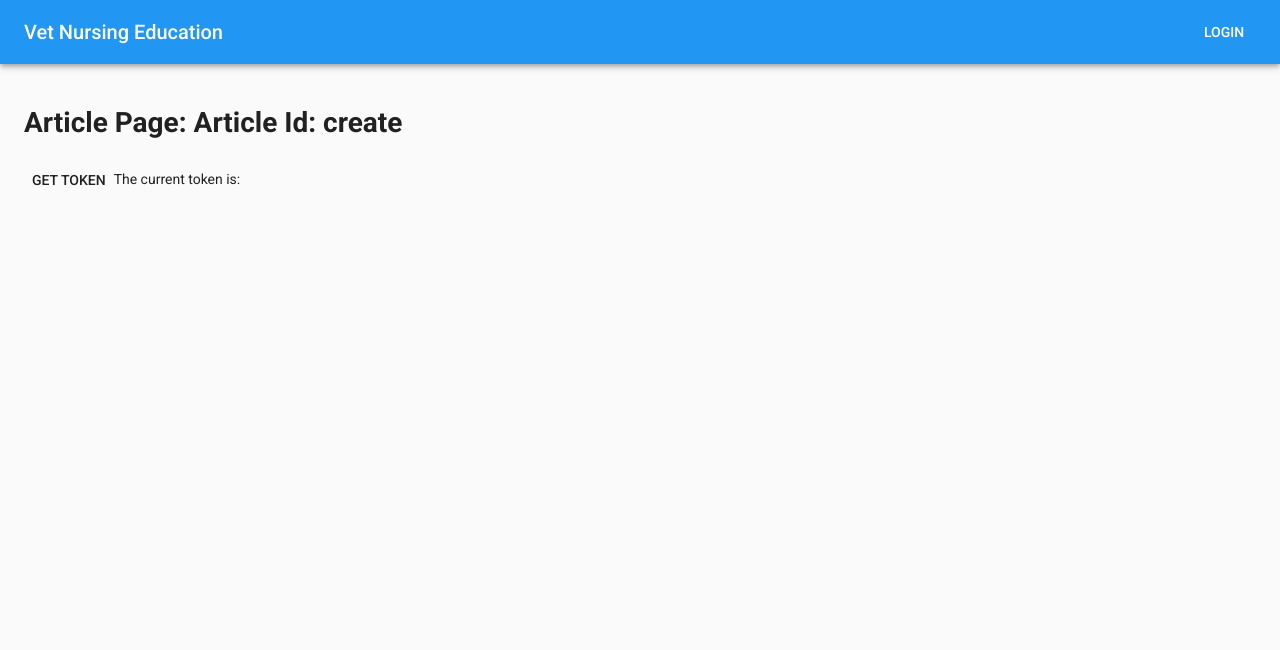
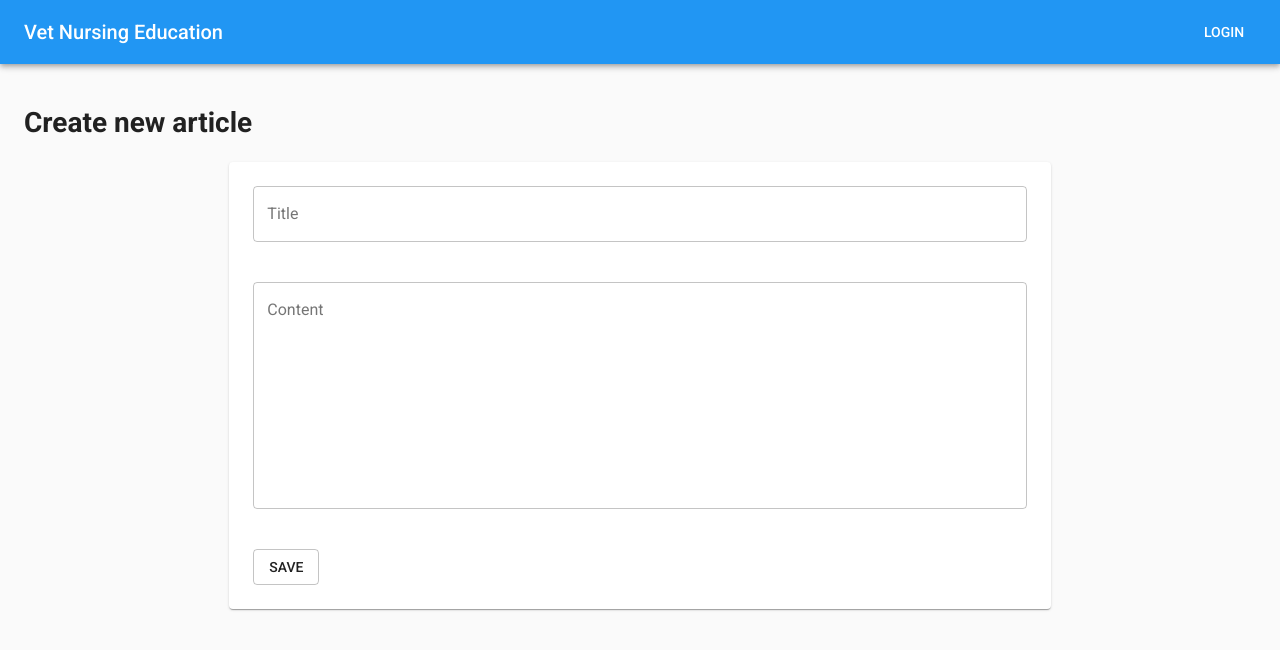
Before and after one commit to wpalombini/vet-nursing-education, a Next.js app: page /articles/create in a window 1280 px wide. Shown: the top 650 px of the page. Built offline with nearby package versions, Linux system fonts and the light colour scheme; no server answers.

Commit message:
Create article page

```diff
--- a/components/NavBarComponent.tsx
+++ b/components/Layout/NavBarComponent.tsx
@@ -7,13 +7,14 @@ import Toolbar from '@material-ui/core/Toolbar';
 import Typography from '@material-ui/core/Typography';
 import { Link as LinkUI } from '@material-ui/core';
 import Button from '@material-ui/core/Button';
-import { login, logout } from '../utils/firebase';
+import { login, logout } from '../../utils/firebase';
 import { useAuthState } from 'react-firebase-hooks/auth';
 import { getAuth } from 'firebase/auth';
 import IconButton from '@material-ui/core/IconButton';
 import AccountCircle from '@material-ui/icons/AccountCircle';
 import MenuItem from '@material-ui/core/MenuItem';
 import Menu from '@material-ui/core/Menu';
+import Router from 'next/router';
 
 const useStyles = makeStyles((theme: Theme) =>
   createStyles({
@@ -60,6 +61,11 @@ const NavBarComponent: FC = () => {
     await logout();
   };
 
+  const newArticleHandler = () => {
+    closeHandler();
+    Router.push('/articles/create');
+  };
+
   return (
     <AppBar position="static">
       <Container maxWidth="lg">
@@ -102,6 +108,7 @@ const NavBarComponent: FC = () => {
               >
                 <MenuItem onClick={closeHandler}>Profile</MenuItem>
                 <MenuItem onClick={closeHandler}>My account</MenuItem>
+                <MenuItem onClick={newArticleHandler}>Create new article</MenuItem>
                 <MenuItem onClick={logoutHandler}>Logout</MenuItem>
               </Menu>
             </div>
--- a/package.json
+++ b/package.json
@@ -7,7 +7,8 @@
     "dev": "next dev",
     "build": "next build",
     "start": "next start",
-    "lint": "next lint"
+    "lint": "next lint",
+    "deploy": "npm run build && firebase deploy"
   },
   "dependencies": {
     "@material-ui/core": "4.12.3",
@@ -18,7 +19,8 @@
     "next": "11.1.2",
     "react": "17.0.2",
     "react-dom": "17.0.2",
-    "react-firebase-hooks": "3.0.4"
+    "react-firebase-hooks": "3.0.4",
+    "react-hook-form": "7.15.0"
   },
   "devDependencies": {
     "@types/react": "17.0.19",
--- a/pages/_app.tsx
+++ b/pages/_app.tsx
@@ -4,7 +4,7 @@ import { FC, Fragment, useEffect } from 'react';
 import CssBaseline from '@material-ui/core/CssBaseline';
 import { ThemeProvider } from '@material-ui/core/styles';
 import theme from '../styles/theme';
-import LayoutComponent from '../components/LayoutComponent';
+import LayoutComponent from '../components/Layout/LayoutComponent';
 
 const VNEApp: FC<any> = ({ Component, pageProps }: AppProps) => {
   useEffect(() => {
--- /dev/null
+++ b/pages/articles/create.tsx
@@ -0,0 +1,80 @@
+import Button from '@material-ui/core/Button';
+import Grid from '@material-ui/core/Grid';
+import Paper from '@material-ui/core/Paper';
+import { createStyles, makeStyles, Theme } from '@material-ui/core/styles';
+import TextField from '@material-ui/core/TextField';
+import { NextPage } from 'next';
+import { Fragment } from 'react';
+import { useForm } from 'react-hook-form';
+
+const useStyles = makeStyles((theme: Theme) =>
+  createStyles({
+    root: {
+      '& .MuiTextField-root': {
+        marginBottom: theme.spacing(5),
+      },
+    },
+    paper: {
+      padding: theme.spacing(3),
+    },
+  }),
+);
+
+interface INewArticleFormData {
+  content: string;
+  title: string;
+}
+
+const CreateArticlePage: NextPage = () => {
+  const classes = useStyles();
+
+  const {
+    formState: { errors, isDirty, isSubmitSuccessful },
+    handleSubmit,
+    register,
+  } = useForm<INewArticleFormData>();
+
+  const saveHandler = (data: INewArticleFormData) => {
+    console.log(data);
+  };
+
+  return (
+    <Fragment>
+      <h1>Create new article</h1>
+      <Grid container justifyContent="center">
+        <Grid item xs={12} md={8}>
+          <Paper className={classes.paper}>
+            <form onSubmit={handleSubmit(saveHandler)} className={classes.root}>
+              <TextField
+                type="text"
+                label="Title"
+                error={!!errors.title}
+                helperText={errors.title ? 'Invalid title' : ''}
+                fullWidth
+                variant="outlined"
+                {...register('title', { required: true })}
+              />
+
+              <TextField
+                multiline
+                minRows={10}
+                label="Content"
+                error={!!errors.content}
+                helperText={errors.content ? 'Invalid content' : ''}
+                fullWidth
+                variant="outlined"
+                {...register('content', { required: true })}
+              />
+
+              <Button type="submit" variant="outlined">
+                Save
+              </Button>
+            </form>
+          </Paper>
+        </Grid>
+      </Grid>
+    </Fragment>
+  );
+};
+
+export default CreateArticlePage;
```
Also changed, not shown: components/Layout/LayoutComponent.tsx (renamed from components/LayoutComponent.tsx), 1 other file (tests, documents, lock files or other folders).
